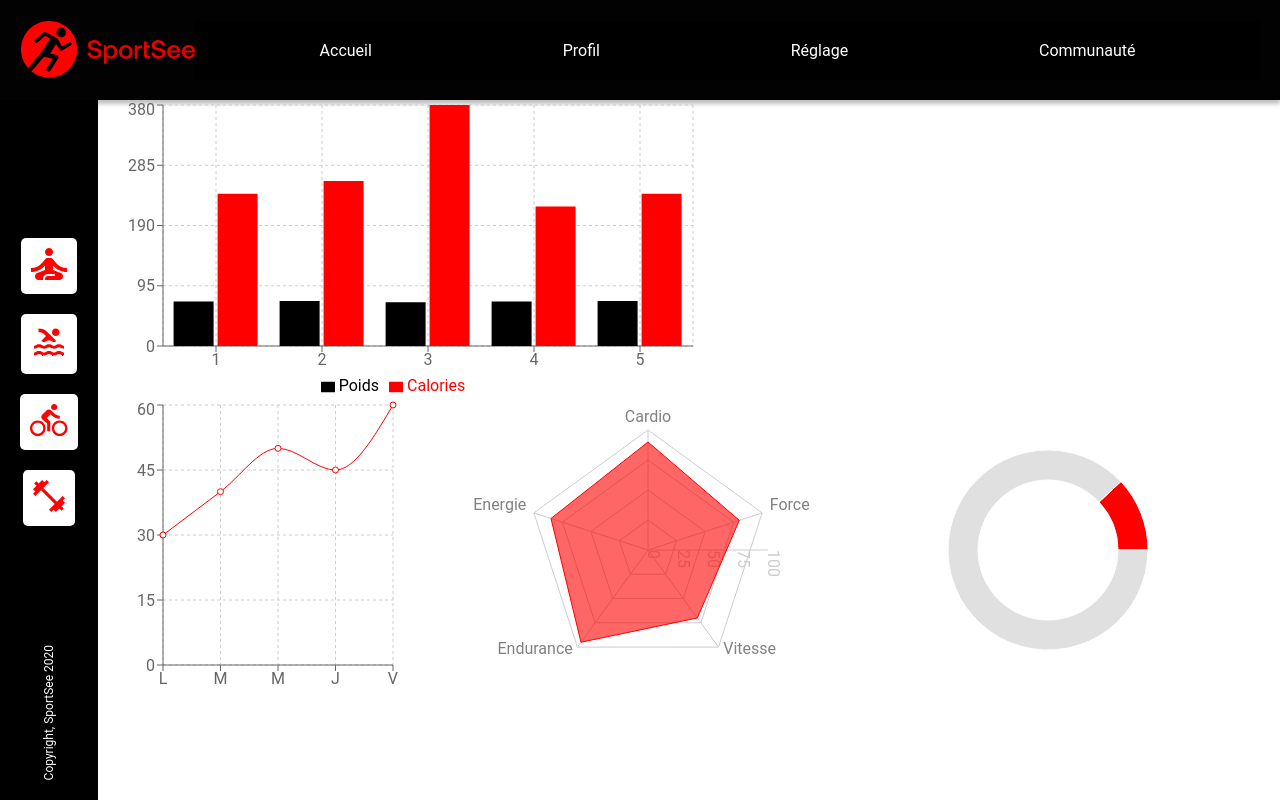
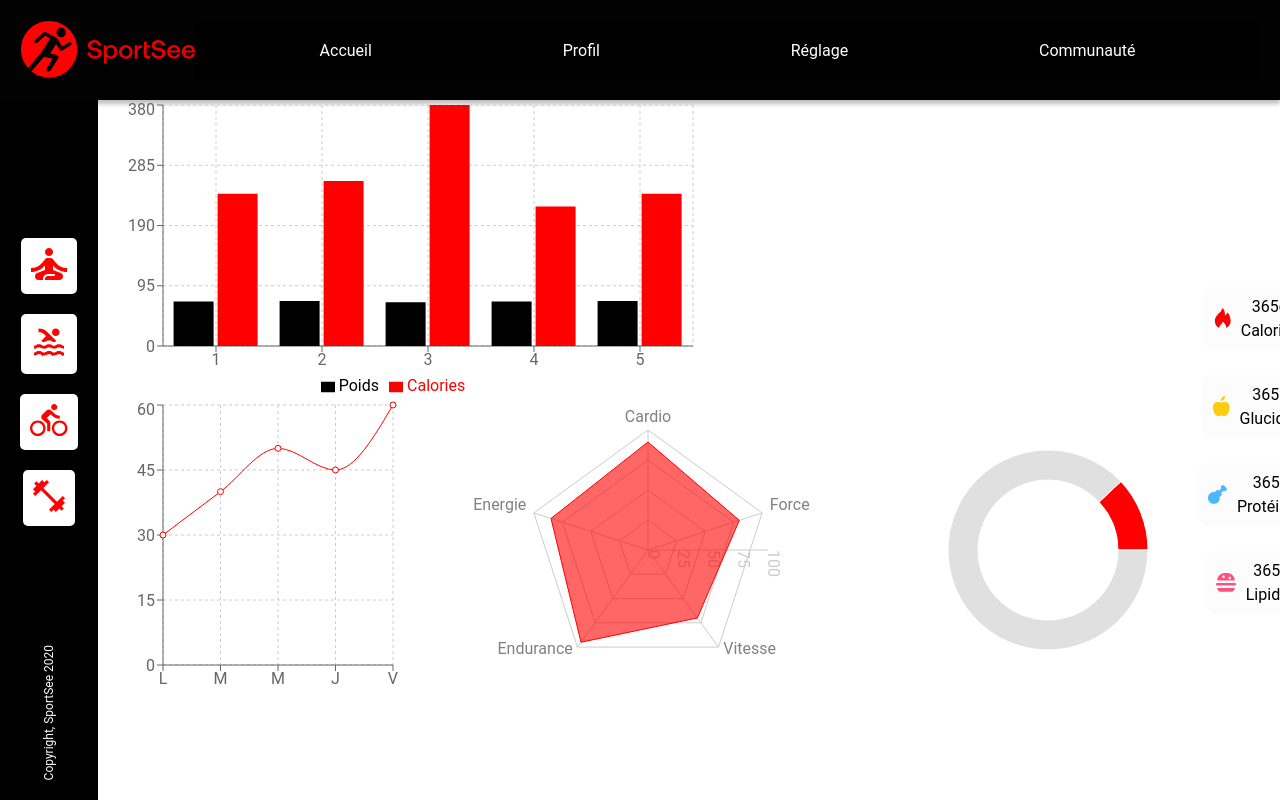
Before and after one commit to matteobruccoleri/SportSee, a React (Vite) app: page / in a window 1280 px wide. Built offline with nearby package versions, Linux system fonts and the light colour scheme.

Commit message:
feat: ajout nutrients;

```diff
--- a/index.html
+++ b/index.html
@@ -4,7 +4,7 @@
     <meta charset="UTF-8" />
     <link rel="icon" type="image/svg+xml" href="/vite.svg" />
     <meta name="viewport" content="width=device-width, initial-scale=1.0" />
-    <title>Vite + React</title>
+    <title>SportSee</title>
   </head>
   <body>
     <div id="root"></div>
--- a/src/App.jsx
+++ b/src/App.jsx
@@ -7,7 +7,7 @@ import BarChart from './components/BarChart';
 import LineChart from './components/LineChart';
 import RadarChart from './components/RadarChart';
 import PieChart from './components/PieChart';
-
+import Nutrients from './components/Nutrients';
 
 const Main = styled.main`
   display: flex;
@@ -39,6 +39,7 @@ function App() {
             <PieChart/>
           </Flex>
         </FlexColumn>
+        <Nutrients/>
       </Main>
 
     </>
--- a/src/components/BarChart.jsx
+++ b/src/components/BarChart.jsx
@@ -1,5 +1,7 @@
 import React from "react";
 import { BarChart as RechartsBarChart, CartesianGrid, XAxis, YAxis, Tooltip, Legend, Bar } from "recharts";
+import styled from 'styled-components';
+
 
 const data = [
   { day: "1", Poids: 70, Calories: 240 },
@@ -12,11 +14,11 @@ const data = [
 function BarChart() {
     return (
         <RechartsBarChart width={600} height={300} data={data}>
+            <Legend />
             <CartesianGrid strokeDasharray="3 3" />
             <XAxis dataKey="day" />
             <YAxis />
             <Tooltip />
-            <Legend />
             <Bar dataKey="Poids" fill="#000000" />
             <Bar dataKey="Calories" fill="#FF0000" />
         </RechartsBarChart>
--- /dev/null
+++ b/src/components/Nutrients.jsx
@@ -0,0 +1,66 @@
+import styled from "styled-components";
+
+import IconApple from "../assets/icons/apple.svg";
+import IconChicken from "../assets/icons/chicken.svg";
+import IconEnergy from "../assets/icons/energy.svg";
+import IconCheeseburger from "../assets/icons/cheeseburger.svg";
+
+const StyledNutrientsWrapper = styled.div`
+    display: flex;
+    flex-direction: column;
+    align-items: center;
+    justify-content: center;
+    gap: 25px;
+`;
+const StyledNutrientWrapper = styled.div`
+    display: flex;
+    align-items: center;
+    justify-content: center;
+    gap: 10px;
+    padding: 10px;
+    border-radius: 10px;
+    background-color: #fcfcfc;
+`;
+const StyledNutrientText = styled.div`
+    display: flex;
+    align-items: center;
+    justify-content: center;
+    flex-direction: column;
+    gap: 5px;
+`;
+function Nutrients() {
+  return (
+    <StyledNutrientsWrapper>
+        <StyledNutrientWrapper>
+            <img src={IconEnergy} alt="icon fire" />
+            <StyledNutrientText>
+              <p>365g</p>
+              <p>Calories</p>
+            </StyledNutrientText>
+        </StyledNutrientWrapper>
+        <StyledNutrientWrapper>
+            <img src={IconApple} alt="apple" />
+            <StyledNutrientText>
+              <p>365g</p>
+              <p>Glucides</p>
+            </StyledNutrientText>
+        </StyledNutrientWrapper>
+        <StyledNutrientWrapper>
+            <img src={IconChicken} alt="icon chicken" />
+            <StyledNutrientText>
+              <p>365g</p>
+              <p>Protéines</p>
+            </StyledNutrientText>
+        </StyledNutrientWrapper>
+        <StyledNutrientWrapper>
+            <img src={IconCheeseburger} alt="icon cheeseburger" />
+            <StyledNutrientText>
+              <p>365g</p>
+              <p>Lipides</p>
+            </StyledNutrientText>
+        </StyledNutrientWrapper>
+
+    </StyledNutrientsWrapper>
+  )
+}
+export default Nutrients;
```
Also changed, not shown: src/assets/icons/cheeseburger.svg (added).
